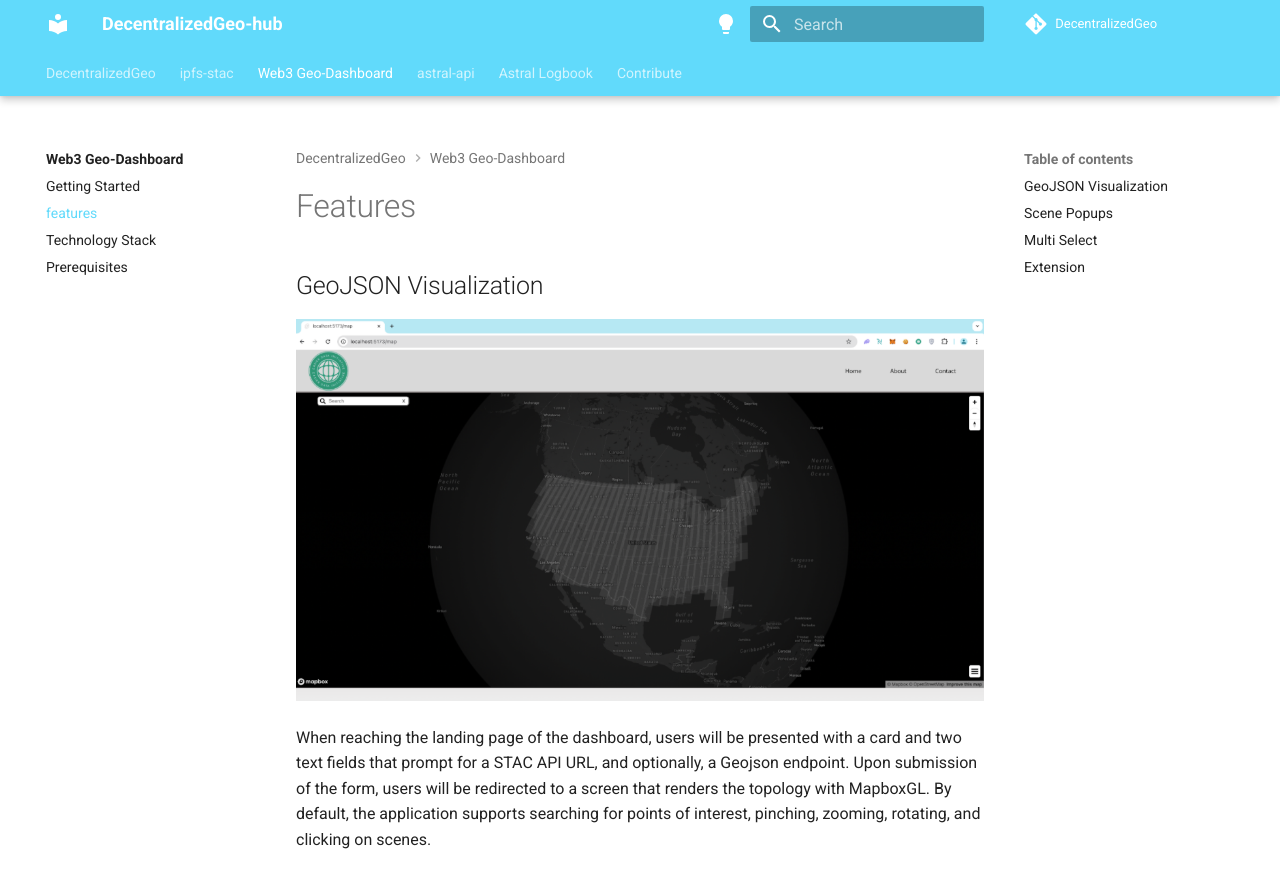
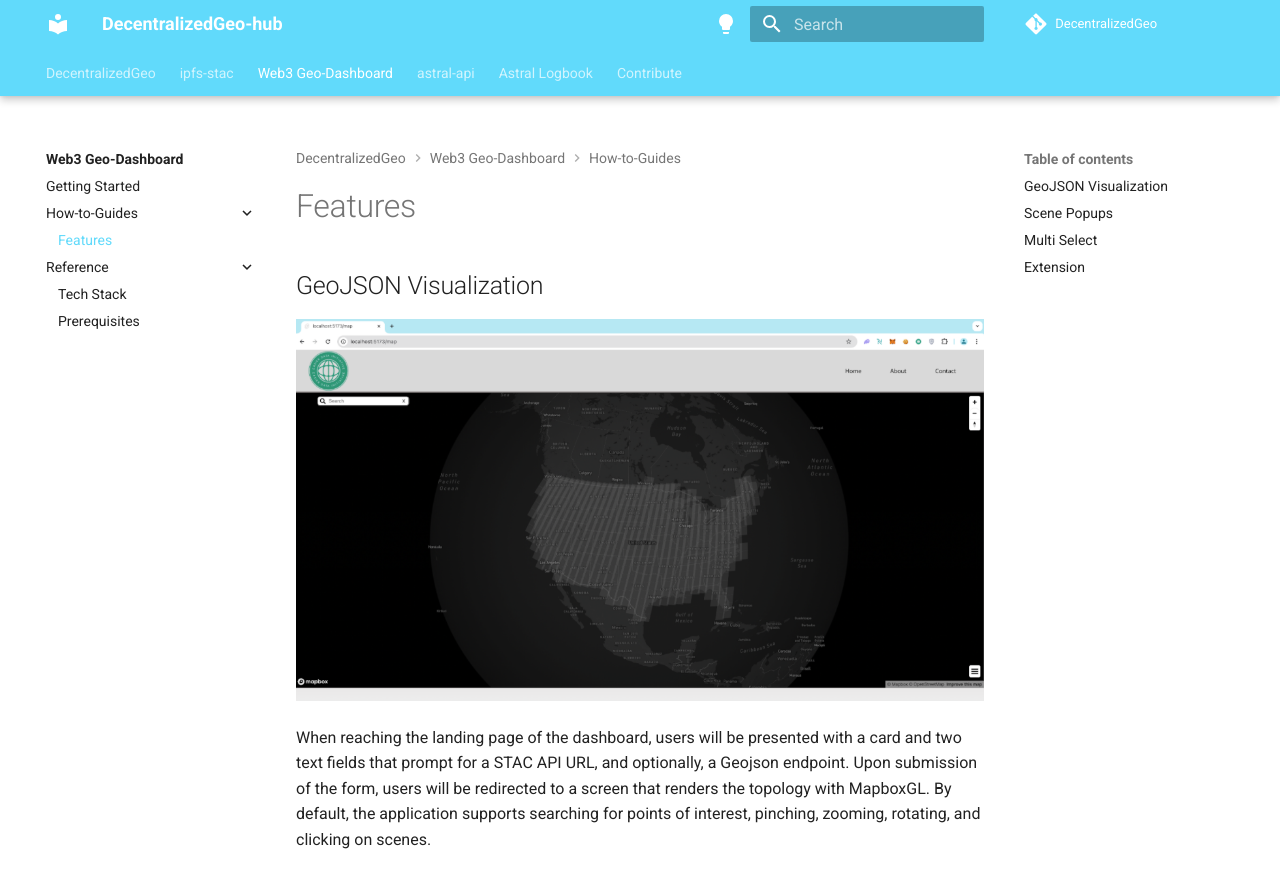
Before and after one commit to DecentralizedGeo/DecentralizedGeo-hub, an MkDocs documentation site: the page built from docs/ecosystem/web3-geospatial-dashboard/features.md, in a window 1280 px wide and 900 px high. Shown: the top 888 px of the window. Built offline with MkDocs 1.6.1 and Material for MkDocs 9.7.7, drawn with Linux system fonts in a browser that asks for light colours; some of the changed text lies outside the part shown.

Commit message:
Organized documents into thematic sections for improved organization

```diff
--- a/mkdocs.yaml
+++ b/mkdocs.yaml
@@ -61,9 +61,12 @@ nav: # Navigation links
   - Web3 Geo-Dashboard:
       - Introduction: ./ecosystem/web3-geospatial-dashboard/index.md
       - Getting Started: ./ecosystem/web3-geospatial-dashboard/getting-started.md
-      - features: ./ecosystem/web3-geospatial-dashboard/features.md
-      - Technology Stack: ./ecosystem/web3-geospatial-dashboard/tech-stack.md
-      - Prerequisites: ./ecosystem/web3-geospatial-dashboard/prerequisites.md
+      - How-to-Guides:
+          - Features: ./ecosystem/web3-geospatial-dashboard/features.md
+      - Reference:
+          - Tech Stack: ./ecosystem/web3-geospatial-dashboard/tech-stack.md
+          - Prerequisites: ./ecosystem/web3-geospatial-dashboard/prerequisites.md
+
   - astral-api:
       - Introduction: ./ecosystem/astral-api/index.md
       - Getting Started: ./ecosystem/astral-api/getting-started.md
```
